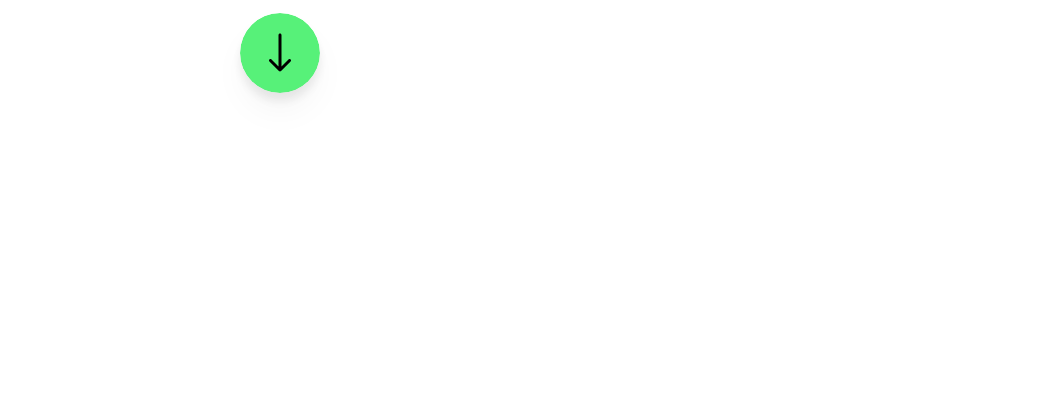
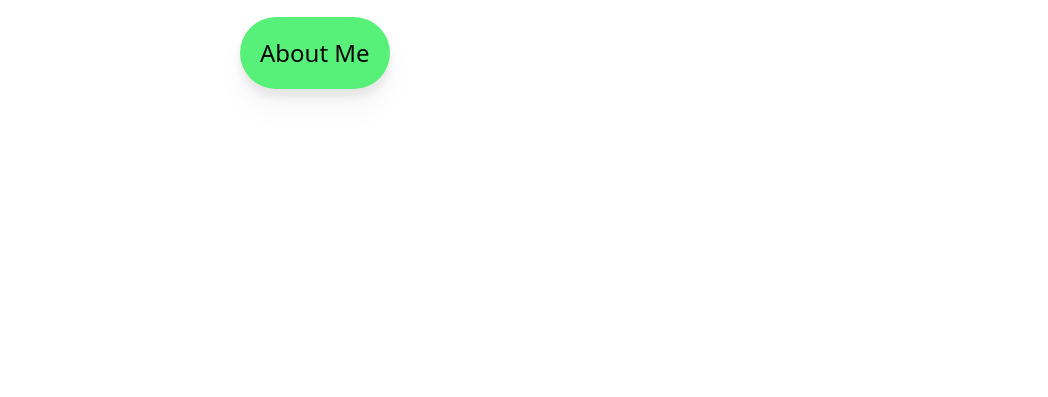
Before and after one commit to psriprac/new-personal-website, a Gatsby site: page / in a window 1280 px wide. Shown: the part 407-804 px from the top of the page, without its empty margins (0-1048 px from the left). Built offline with nearby package versions, Linux system fonts and the light colour scheme; Gatsby itself is replaced by a stand-in of ours.

Commit message:
Update index.js

```diff
--- a/src/pages/index.js
+++ b/src/pages/index.js
@@ -1,7 +1,6 @@
 import * as React from "react"
 
 import BurgerIcon from "../images/Burger.svg"
-import ActionIcon from "../images/Action-Button.svg"
 import BackIcon from "../images/Back-Icon.svg"
 
 import MenuPage from "./menu"
@@ -30,7 +29,6 @@ function Sidebar({ sideBar = false, setSideBar = () => {} }) {
 }
 
 const IndexPage = () => {
-  const [rotation, setRotation] = useState(0)
   const [scale] = useState(0)
   const [sideBar, setSideBar] = useState(false)
   const [startAnim, setStartAnim] = useState(true)
@@ -78,7 +76,7 @@ const IndexPage = () => {
               <h1 className="text-5xl mx-7 mb-5 md:mx-24 lg:mx-60">Hi, I'm Patrick</h1>
               <h3 className="text-2xl mx-7 md:mx-24 lg:mx-60">I'm a web developer currently working as an IT support professional.</h3>
               <div id="action-icon" className="mx-7 mt-5 drop-shadow-xl md:mx-24 lg:mx-60">
-                <motion.svg
+{/*                 <motion.svg
                 animate={{
                   scale: [scale, scale + 1.25, scale + 1],
                   rotate: [rotation, rotation + 360],
@@ -87,11 +85,24 @@ const IndexPage = () => {
                   duration: 0.5, delay: startAnim ? 0.8 : 0
                 }}
                 onClick={() => {setRotation(rotation + 360); setStartAnim(false)}}
-                className="w-20 h-20 rounded-full">
-                  <AnimatePresence>
-                    <Link to="/about"><ActionIcon /></Link>
-                  </AnimatePresence>
-                </motion.svg>
+                className="w-20 h-20 rounded-full"> */}
+                  <Link to="/about">
+                    <motion.div
+                      id="nextpage"
+                      className="flex flex-row items-center gap-4"
+                      animate={{ scale: [scale, scale + 1.1, scale + 1] }}
+                      transition={{ duration: 0.5, delay: startAnim ? 0.8 : 0 }} onClick={() => setStartAnim(false)}
+                      >
+                      <motion.button
+                        className="bg-[#57f179] rounded-full p-5"
+                        whileTap={{ scale: 0.9 }}
+                        whileHover={{ scale: 1.1 }}
+                        >
+                        <h1 className="text-2xl">About Me</h1>
+                      </motion.button>
+                    </motion.div>
+                  </Link>
+{/*                 </motion.svg> */}
               </div>
             </div>
           </div>
```
